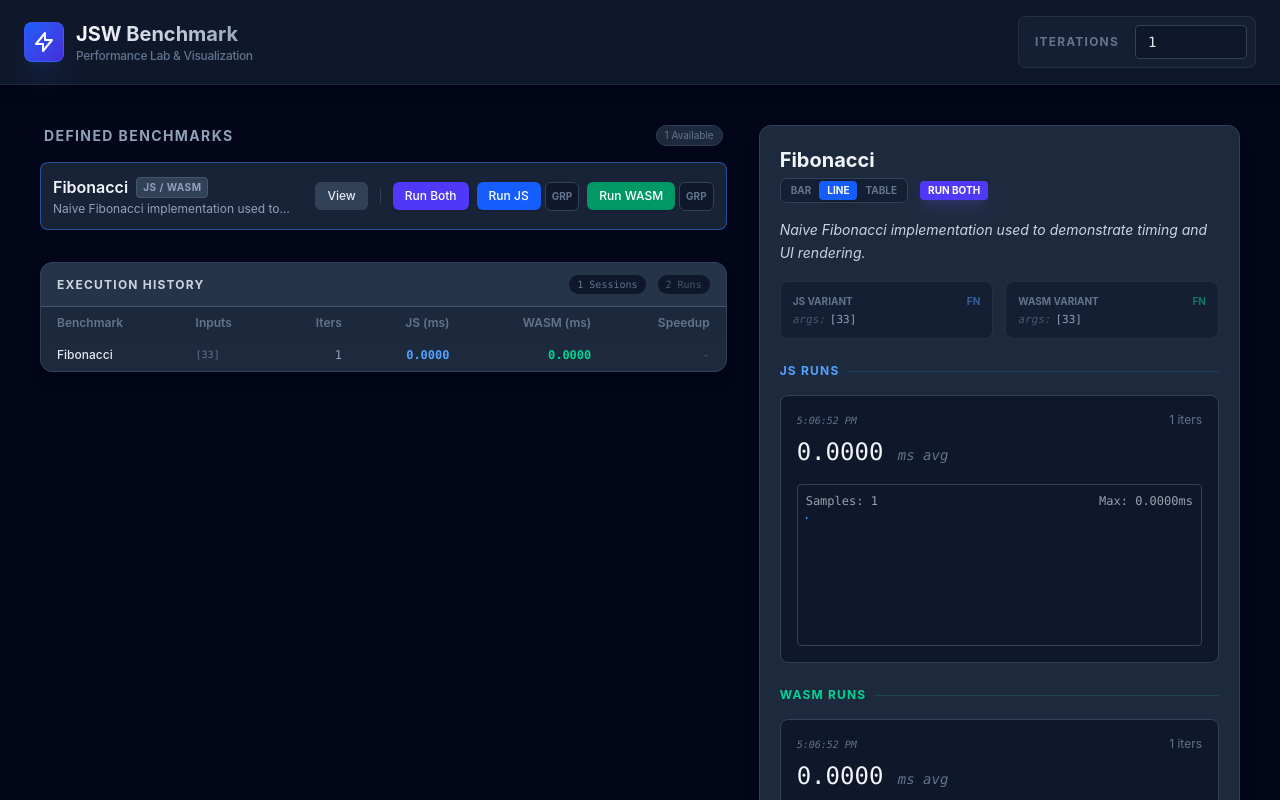
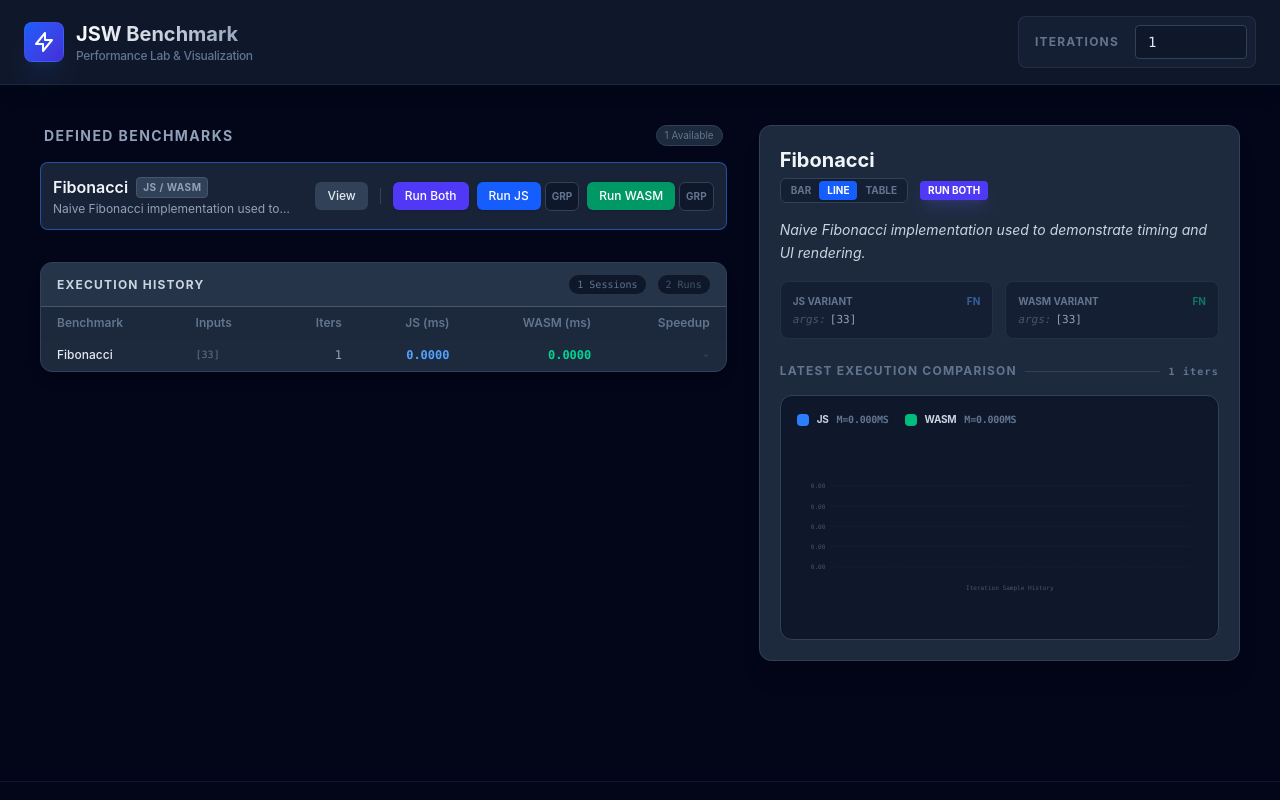
Before and after one commit to EV-OD/vite-plugin-jsw, a React (Vite) app in the folder playground-react/: page / in a window 1280 px wide. Both pictures are taken after a click on the button "RUN BOTH". Shown: the top 800 px of the page. Built offline with nearby package versions, Linux system fonts and the light colour scheme.

Commit message:
feat: implement batch processing and enhanced visualization in BenchmarkDetails and Chart components

```diff
--- a/playground-react/src/benchmark/manager/components/BenchmarkDetails.tsx
+++ b/playground-react/src/benchmark/manager/components/BenchmarkDetails.tsx
@@ -39,12 +39,16 @@ export function BenchmarkDetails() {
     )
   }
 
-  // Find runs for this benchmark
-  const jsRuns = runs.filter(r => r.name === selected && r.variant === 'js' && r.status === 'done')
-  const wasmRuns = runs.filter(r => r.name === selected && r.variant === 'wasm' && r.status === 'done')
+  // Find runs for this benchmark and group by batch
+  const batchMap = runs.filter(r => r.name === selected && r.status === 'done').reduce((acc, r) => {
+    if (!acc[r.batchId]) acc[r.batchId] = { id: r.batchId, js: null as any, wasm: null as any, timestamp: parseInt(r.id.split(':').pop()!) }
+    if (r.variant === 'js') acc[r.batchId].js = r.res
+    if (r.variant === 'wasm') acc[r.batchId].wasm = r.res
+    return acc
+  }, {} as Record<string, { id: string, js: any, wasm: any, timestamp: number }>)
 
-  const displayedJs = groupJs ? jsRuns : jsRuns.slice(0, 1)
-  const displayedWasm = groupWasm ? wasmRuns : wasmRuns.slice(0, 1)
+  const sortedBatches = Object.values(batchMap).sort((a, b) => b.timestamp - a.timestamp)
+  const displayedBatches = sortedBatches.slice(0, 1) // Just show latest comparison for now, or allow toggle
 
   const isJsRunning = runs.some(r => r.name === selected && r.variant === 'js' && r.status === 'running')
   const isWasmRunning = runs.some(r => r.name === selected && r.variant === 'wasm' && r.status === 'running')
@@ -54,7 +58,7 @@ export function BenchmarkDetails() {
     <div className="space-y-6">
       <div className="bg-slate-800 rounded-xl p-5 border border-slate-700 shadow-xl">
         <div className="flex items-center justify-between mb-4">
-          <div className="flex flex-col">
+          <div className="flex flex-col text-left">
             <h2 className="text-xl font-bold text-slate-100">{selected}</h2>
             <div className="flex items-center gap-3 mt-1">
               <div className="flex bg-slate-900/50 p-0.5 rounded-md border border-slate-700">
@@ -91,11 +95,11 @@ export function BenchmarkDetails() {
         </div>
 
         {entry.description && (
-          <p className="text-sm text-slate-300 mb-4 leading-relaxed italic">{entry.description}</p>
+          <p className="text-sm text-slate-300 mb-4 leading-relaxed italic text-left">{entry.description}</p>
         )}
 
         <div className="grid grid-cols-2 gap-3 mb-6">
-          <div className="bg-slate-900/50 p-3 rounded-lg border border-slate-700/50">
+          <div className="bg-slate-900/50 p-3 rounded-lg border border-slate-700/50 text-left">
             <div className="text-[10px] uppercase font-bold text-slate-500 mb-1 flex justify-between">
               <span>JS Variant</span>
               <span className="text-blue-400/50">{entry.js?.fn.name || '(anon)'}</span>
@@ -105,7 +109,7 @@ export function BenchmarkDetails() {
               {JSON.stringify(jsArgs)}
             </div>
           </div>
-          <div className="bg-slate-900/50 p-3 rounded-lg border border-slate-700/50">
+          <div className="bg-slate-900/50 p-3 rounded-lg border border-slate-700/50 text-left">
             <div className="text-[10px] uppercase font-bold text-slate-500 mb-1 flex justify-between">
               <span>WASM Variant</span>
               <span className="text-emerald-400/50">{entry.wasm?.fn.name || '(anon)'}</span>
@@ -118,49 +122,24 @@ export function BenchmarkDetails() {
         </div>
 
         <div className="space-y-6">
-          {displayedJs.length > 0 && (
-            <div className="space-y-4">
-              <div className="text-xs font-bold text-blue-400 uppercase tracking-widest flex items-center gap-2">
-                <span>JS Runs</span>
-                <span className="h-px flex-1 bg-blue-500/20"></span>
+          {displayedBatches.map(batch => (
+            <div key={batch.id} className="space-y-4">
+               <div className="text-xs font-bold text-slate-500 uppercase tracking-widest flex items-center gap-2">
+                <span>Latest Execution Comparison</span>
+                <span className="h-px flex-1 bg-slate-700"></span>
+                <span className="text-[10px] font-mono lowercase">{(batch.js?.iters || batch.wasm?.iters)} iters</span>
               </div>
-              {displayedJs.map(run => (
-                <div key={run.id} className="p-4 bg-slate-900 rounded-lg border border-slate-700">
-                  <div className="flex items-center justify-between mb-2">
-                    <span className="text-[10px] text-slate-500 font-mono italic">{new Date(parseInt(run.id.split(':').pop()!)).toLocaleTimeString()}</span>
-                    <span className="text-xs text-slate-500">{run.res?.iters} iters</span>
-                  </div>
-                  <div className="text-2xl font-mono text-slate-100 mb-2">
-                    {run.res?.avg.toFixed(4)} <span className="text-sm text-slate-500 italic">ms avg</span>
-                  </div>
-                  {run.res && <BenchmarkChart res={run.res} />}
-                </div>
-              ))}
+
+              <BenchmarkChart
+                results={[
+                  ...(batch.js ? [{ ...batch.js, color: 'text-blue-500', fill: 'bg-blue-500' }] : []),
+                  ...(batch.wasm ? [{ ...batch.wasm, color: 'text-emerald-500', fill: 'bg-emerald-500' }] : [])
+                ]}
+              />
             </div>
-          )}
+          ))}
 
-          {displayedWasm.length > 0 && (
-            <div className="space-y-4">
-              <div className="text-xs font-bold text-emerald-400 uppercase tracking-widest flex items-center gap-2">
-                <span>WASM Runs</span>
-                <span className="h-px flex-1 bg-emerald-500/20"></span>
-              </div>
-              {displayedWasm.map(run => (
-                <div key={run.id} className="p-4 bg-slate-900 rounded-lg border border-slate-700">
-                  <div className="flex items-center justify-between mb-2">
-                    <span className="text-[10px] text-slate-500 font-mono italic">{new Date(parseInt(run.id.split(':').pop()!)).toLocaleTimeString()}</span>
-                    <span className="text-xs text-slate-500">{run.res?.iters} iters</span>
-                  </div>
-                  <div className="text-2xl font-mono text-slate-100 mb-2">
-                    {run.res?.avg.toFixed(4)} <span className="text-sm text-slate-500 italic">ms avg</span>
-                  </div>
-                  {run.res && <BenchmarkChart res={run.res} />}
-                </div>
-              ))}
-            </div>
-          )}
-
-          {jsRuns.length === 0 && wasmRuns.length === 0 && (
+          {sortedBatches.length === 0 && (
             <div className="py-12 bg-slate-900/30 rounded-lg border border-slate-800 border-dashed text-center">
               <p className="text-xs text-slate-500 italic">No execution data available yet.</p>
               <p className="text-[10px] text-slate-600 mt-1">Run a variant to see performance visualization stack.</p>
--- a/playground-react/src/benchmark/manager/components/Chart.tsx
+++ b/playground-react/src/benchmark/manager/components/Chart.tsx
@@ -1,82 +1,80 @@
 import { useState } from 'react'
 import { type BenchResult } from '../../register'
 
-interface ChartProps {
-  res: BenchResult
+interface ComparisonResult extends BenchResult {
+  color: string
+  fill: string
 }
 
-export function BenchmarkChart({ res }: ChartProps) {
+interface ChartProps {
+  results: ComparisonResult[]
+}
+
+export function BenchmarkChart({ results }: ChartProps) {
   const [inspectIndex, setInspectIndex] = useState<number | null>(null)
+  const [hoverIndex, setHoverIndex] = useState<number | null>(null)
 
-  const samples = res.samples || []
-  const iterationArgs = res.iterationArgs || []
-  const format = res.format || 'barchart'
-
-  if (samples.length === 0) {
+  if (results.length === 0) {
     return <div className="text-sm text-gray-400 italic">No per-iteration samples available.</div>
   }
+
+  const format = results[0]?.format || 'barchart'
+  const maxSamples = Math.max(...results.map(r => r.samples?.length || 0))
+  const globalMax = Math.max(...results.flatMap(r => r.samples || [0]))
 
   if (format === 'table') {
     return (
       <div className="mt-4 overflow-hidden rounded border border-slate-700 relative">
-        <table className="w-full text-left text-xs">
+        <table className="w-full text-left text-xs bg-slate-900">
           <thead className="bg-slate-800 text-gray-400">
             <tr>
-              <th className="px-2 py-1">#</th>
-              <th className="px-2 py-1">Time (ms)</th>
+              <th className="px-2 py-1 border-r border-slate-700 w-8">#</th>
+              {results.map(r => (
+                <th key={r.variant} className="px-2 py-1 border-r border-slate-700">
+                  <span className={`${r.color} uppercase text-[9px]`}>{r.variant}</span> (ms)
+                </th>
+              ))}
               <th className="px-2 py-1 text-right">Inputs</th>
             </tr>
           </thead>
-          <tbody className="divide-y divide-slate-700 bg-slate-900">
-            {samples.slice(0, 100).map((s: number, i: number) => (
-              <tr key={i} className="hover:bg-slate-800/50 transition-colors">
-                <td className="px-2 py-1 text-gray-500 font-mono">{i + 1}</td>
-                <td className="px-2 py-1 font-mono">{s.toFixed(4)}</td>
-                <td className="px-2 py-1 text-right">
-                  {iterationArgs[i] && (
+          <tbody className="divide-y divide-slate-700">
+            {Array.from({ length: Math.min(maxSamples, 100) }).map((_, i) => (
+              <tr key={i} className="hover:bg-slate-800/50 transition-colors group">
+                <td className="px-2 py-1 text-gray-500 font-mono border-r border-slate-700">{i + 1}</td>
+                {results.map(r => (
+                  <td key={r.variant} className="px-2 py-1 font-mono border-r border-slate-700">
+                    {r.samples?.[i]?.toFixed(4) || '-'}
+                  </td>
+                ))}
+                <td className="px-2 py-1 text-right whitespace-nowrap">
                   <button
                     onClick={() => setInspectIndex(i)}
-                      className="text-[9px] px-1.5 py-0.5 rounded bg-slate-700 hover:bg-blue-600 text-slate-300 hover:text-white transition-all uppercase font-bold"
+                    className="text-[9px] px-1.5 py-0.5 rounded bg-slate-700 hover:bg-indigo-600 text-slate-300 hover:text-white transition-all uppercase font-bold"
                   >
                     Inspect
                   </button>
-                  )}
                 </td>
               </tr>
             ))}
-            {samples.length > 100 && (
-              <tr>
-                <td colSpan={3} className="px-2 py-1 text-center text-gray-500 italic">
-                  Showing first 100 samples...
-                </td>
-              </tr>
-            )}
           </tbody>
         </table>
 
-        {/* Mini Modal for Inspection */}
+        {/* Modal remains same but uses first available iterationArgs */}
         {inspectIndex !== null && (
-          <div className="absolute inset-0 bg-slate-900/95 flex flex-col p-4 animate-in fade-in duration-200">
-            <div className="flex items-center justify-between mb-3">
+          <div className="absolute inset-0 bg-slate-900/95 flex flex-col p-4 animate-in fade-in duration-200 z-10">
+            <div className="flex items-center justify-between mb-3 border-b border-slate-700 pb-2">
               <h4 className="text-[10px] font-bold uppercase tracking-wider text-blue-400">
                 Iteration {inspectIndex + 1} Inputs
               </h4>
-              <button
-                onClick={() => setInspectIndex(null)}
-                className="text-slate-500 hover:text-white"
-              >
-                <svg className="w-4 h-4" fill="none" stroke="currentColor" viewBox="0 0 24 24">
-                  <path strokeLinecap="round" strokeLinejoin="round" strokeWidth="2" d="M6 18L18 6M6 6l12 12" />
-                </svg>
+              <button onClick={() => setInspectIndex(null)} className="text-slate-500 hover:text-white p-1 hover:bg-slate-800 rounded">
+                <svg className="w-4 h-4" fill="none" stroke="currentColor" viewBox="0 0 24 24"><path strokeLinecap="round" strokeLinejoin="round" strokeWidth="2" d="M6 18L18 6M6 6l12 12" /></svg>
               </button>
             </div>
-            <div className="flex-1 bg-black/40 rounded p-3 overflow-auto font-mono text-[11px] text-slate-300 leading-relaxed shadow-inner border border-white/5">
-              {iterationArgs[inspectIndex].map((arg, idx) => (
-                <div key={idx} className="mb-2 last:mb-0">
-                  <span className="text-slate-600 mr-2">arg[{idx}]:</span>
-                  <span className="text-emerald-400 break-all">
-                    {typeof arg === 'object' ? JSON.stringify(arg, null, 2) : String(arg)}
-                  </span>
+            <div className="flex-1 overflow-auto font-mono text-[11px] text-slate-300 leading-relaxed">
+              {(results[0].iterationArgs?.[inspectIndex] || []).map((arg, idx) => (
+                <div key={idx} className="mb-2 p-2 bg-black/30 rounded border border-white/5">
+                  <span className="text-slate-500 block text-[9px] uppercase mb-1">Arg #{idx}</span>
+                  <pre className="text-emerald-400 whitespace-pre-wrap break-all">{typeof arg === 'object' ? JSON.stringify(arg, null, 2) : String(arg)}</pre>
                 </div>
               ))}
             </div>
@@ -86,72 +84,121 @@ export function BenchmarkChart({ res }: ChartProps) {
     )
   }
 
-  const width = 480
-  const height = 120
-  const max = Math.max(...samples)
-  const margin = 10
+  const width = 600
+  const height = 180
+  const margin = { top: 20, right: 20, bottom: 40, left: 50 }
+  const chartW = width - margin.left - margin.right
+  const chartH = height - margin.top - margin.bottom
 
   return (
-    <div className="mt-4 bg-slate-900 p-2 rounded border border-slate-700">
-      <div className="mb-2 flex items-center justify-between text-xs text-gray-400">
-        <span className="font-mono">Samples: {samples.length}</span>
-        <span className="font-mono">Max: {max.toFixed(4)}ms</span>
+    <div className="mt-4 bg-slate-900 p-4 rounded-xl border border-slate-700 shadow-inner">
+      {/* Legend */}
+      <div className="mb-4 flex flex-wrap gap-4 text-[10px] font-bold uppercase tracking-tight">
+        {results.map(r => (
+          <div key={r.variant} className="flex items-center gap-2">
+            <span className={`w-3 h-3 rounded-sm ${r.fill}`}></span>
+            <span className="text-slate-300">{r.variant}</span>
+            <span className="text-slate-500 font-mono">μ={r.avg.toFixed(3)}ms</span>
           </div>
+        ))}
+      </div>
+
+      <div className="relative group/svg">
         <svg
           width="100%"
           height={height}
           viewBox={`0 0 ${width} ${height}`}
-        preserveAspectRatio="none"
-        className="block"
+          className="overflow-visible"
+          onMouseLeave={() => setHoverIndex(null)}
         >
-        {format === 'barchart' ? (
-          samples.map((s: number, i: number) => {
-            const h = (s / max) * (height - margin)
-            const barW = width / samples.length
-            return (
-              <rect
-                key={i}
-                x={i * barW}
-                y={height - h}
-                width={Math.max(1, barW - 0.5)}
-                height={h}
-                className="fill-blue-500/80 hover:fill-blue-400 transition-colors"
-              >
-                 <title>{`${s.toFixed(4)}ms`}</title>
-              </rect>
-            )
-          })
-        ) : (
-          <>
+          {/* Y Axis Grid */}
+          {[0, 0.25, 0.5, 0.75, 1].map(p => (
+            <g key={p} transform={`translate(0, ${margin.top + (1-p) * chartH})`}>
+              <line x1={margin.left} x2={width - margin.right} className="stroke-slate-800" strokeDasharray="2,2" />
+              <text x={margin.left - 8} y="4" className="fill-slate-600 font-mono text-[9px]" textAnchor="end">
+                {(globalMax * p).toFixed(2)}
+              </text>
+            </g>
+          ))}
+
+          {/* X Axis Labels (Samples) */}
+          <text x={margin.left + chartW / 2} y={height - 5} className="fill-slate-600 font-mono text-[9px]" textAnchor="middle">
+            Iteration Sample History
+          </text>
+
+          <g transform={`translate(${margin.left}, ${margin.top})`}>
+            {format === 'linechart' ? (
+              results.map((r, ri) => (
                 <polyline
-              points={samples
-                .map((s: number, i: number) => {
-                  const x = (i / (samples.length - 1 || 1)) * width
-                  const y = height - (s / max) * (height - margin)
+                  key={ri}
+                  points={(r.samples || [])
+                    .map((s, i) => {
+                      const x = (i / (maxSamples - 1 || 1)) * chartW
+                      const y = chartH - (s / globalMax) * chartH
                       return `${x},${y}`
                     })
                     .join(' ')}
                   fill="none"
                   stroke="currentColor"
-              strokeWidth="1.5"
-              className="text-blue-500"
+                  strokeWidth="2"
+                  strokeLinejoin="round"
+                  className={r.color}
                 />
-            {samples.length < 50 && samples.map((s: number, i: number) => {
-              const x = (i / (samples.length - 1 || 1)) * width
-              const y = height - (s / max) * (height - margin)
+              ))
+            ) : (
+              results.map((r, ri) => {
+                const barGroupW = chartW / maxSamples
+                const barSpacing = barGroupW / (results.length + 1)
+                return (r.samples || []).map((s, i) => {
+                  const h = (s / globalMax) * chartH
+                  const x = i * barGroupW + (ri * barSpacing)
                   return (
-                <circle
-                  key={i}
-                  cx={x}
-                  cy={y}
-                  r="2"
-                  className="fill-blue-400"
+                    <rect
+                      key={`${ri}-${i}`}
+                      x={x}
+                      y={chartH - h}
+                      width={Math.max(1, barSpacing - 1)}
+                      height={h}
+                      className={`${r.fill} opacity-80 hover:opacity-100 transition-opacity`}
+                      onMouseEnter={() => setHoverIndex(i)}
                     />
                   )
-            })}
-          </>
+                })
+              })
             )}
+
+            {/* Hover Guide Line */}
+            {hoverIndex !== null && (
+              <line
+                x1={(hoverIndex / (maxSamples - 1 || 1)) * chartW}
+                x2={(hoverIndex / (maxSamples - 1 || 1)) * chartW}
+                y1={0} y2={chartH}
+                className="stroke-white/20"
+                strokeDasharray="4,4"
+              />
+            )}
+          </g>
         </svg>
+
+        {/* Floating Tooltip */}
+        {hoverIndex !== null && (
+          <div
+            className="absolute pointer-events-none bg-slate-800 border border-slate-600 p-2 rounded shadow-2xl text-[10px] z-20 transition-all duration-75"
+            style={{
+              left: Math.min(margin.left + (hoverIndex / (maxSamples - 1 || 1)) * chartW + 10, width - 120),
+              top: margin.top
+            }}
+          >
+            <div className="font-bold border-b border-slate-700 pb-1 mb-1 text-white">Sample #{hoverIndex + 1}</div>
+            {results.map(r => (
+              <div key={r.variant} className="flex justify-between gap-4">
+                <span className={r.color}>{r.variant}:</span>
+                <span className="font-mono">{r.samples?.[hoverIndex]?.toFixed(4)} ms</span>
+              </div>
+            ))}
+          </div>
+        )}
+      </div>
     </div>
   )
 }
```
Lines whose indentation alone changed are shown as unchanged.
